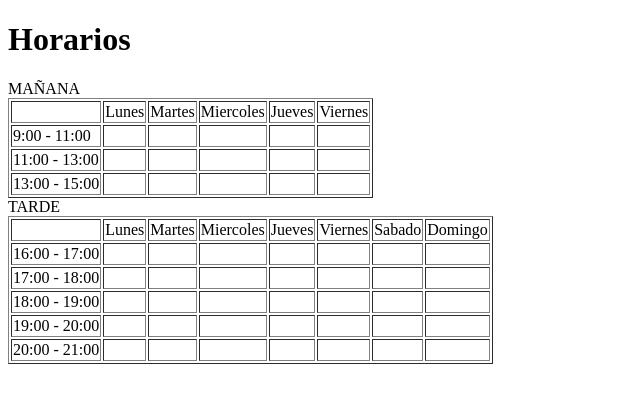
After one commit to Dvix-dev/2-DAW, a PHP site: page /horario.html in a window 1280 px wide. The commit adds this page. Shown: the top 403 px of the page, without its empty margins (0-640 px from the left). Run offline with PHP 8.4, Linux system fonts and the light colour scheme.

Commit message:
✅✅✅✅✅✅✅

```diff
--- /dev/null
+++ b/entorno cliente/tema 2/Proyecto-UD2/horario.html
@@ -0,0 +1,33 @@
+<!DOCTYPE html>
+<html lang="en">
+<head>
+    <meta charset="UTF-8">
+    <meta name="viewport" content="width=device-width, initial-scale=1.0">
+    <title>Document</title>
+</head>
+<body>
+    <h1>Horarios</h1>
+        <div id="tablas">
+            <table border="1px">
+                <thead>MAÑANA</thead>
+                <tbody>
+                    <tr><td></td><td>Lunes</td><td>Martes</td><td>Miercoles</td><td>Jueves</td><td>Viernes</td></tr>
+                    <tr><td>9:00 - 11:00</td><td></td><td></td><td></td><td></td><td></td></tr>
+                    <tr><td>11:00 - 13:00</td><td></td><td></td><td></td><td></td><td></td></tr>
+                    <tr><td>13:00 - 15:00</td><td></td><td></td><td></td><td></td><td></td></tr>
+                </tbody>
+            </table>
+            <table border="1px">
+                <thead>TARDE</thead>
+                <tbody>
+                    <tr><td></td><td>Lunes</td><td>Martes</td><td>Miercoles</td><td>Jueves</td><td>Viernes<td>Sabado</td><td>Domingo</td></td></tr>
+                    <tr><td>16:00 - 17:00</td><td></td><td></td><td></td><td></td><td><td></td><td></td></td></tr>
+                    <tr><td>17:00 - 18:00</td><td></td><td></td><td></td><td></td><td><td></td><td></td></td></tr>
+                    <tr><td>18:00 - 19:00</td><td></td><td></td><td></td><td></td><td><td></td><td></td></td></tr>
+                    <tr><td>19:00 - 20:00</td><td></td><td></td><td></td><td></td><td><td></td><td></td></td></tr>
+                    <tr><td>20:00 - 21:00</td><td></td><td></td><td></td><td></td><td><td></td><td></td></td></tr>
+                </tbody>
+            </table>
+        </div>
+</body>
+</html>
```
Also changed, not shown: entorno cliente/tema 2/Proyecto-UD2/main.css (+15 -0 lines), entorno cliente/tema 2/Proyecto-UD2/scripts.js (+35 -11 lines).
